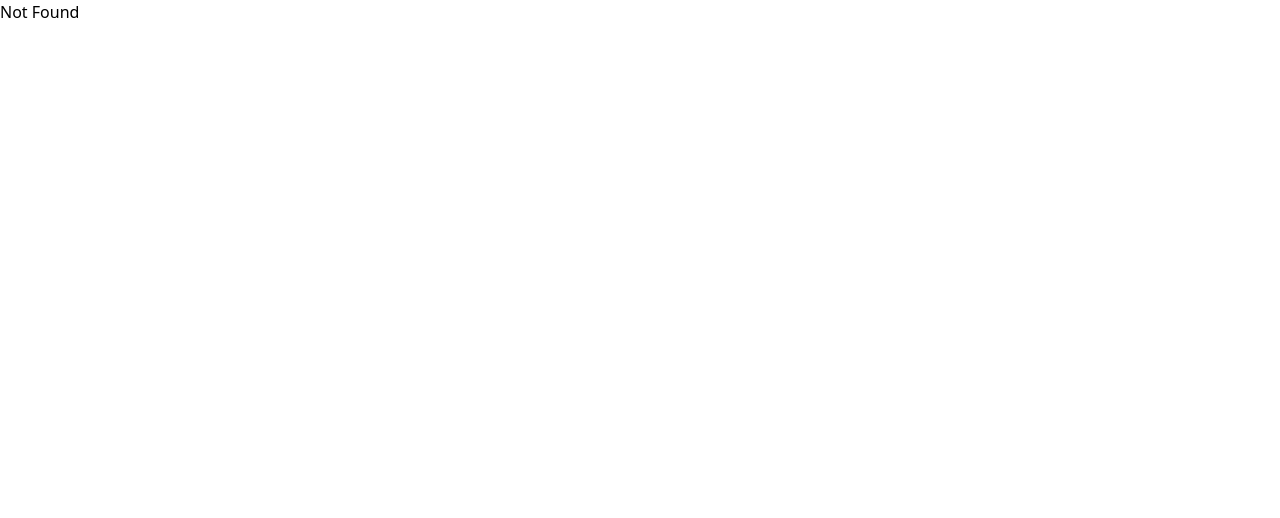
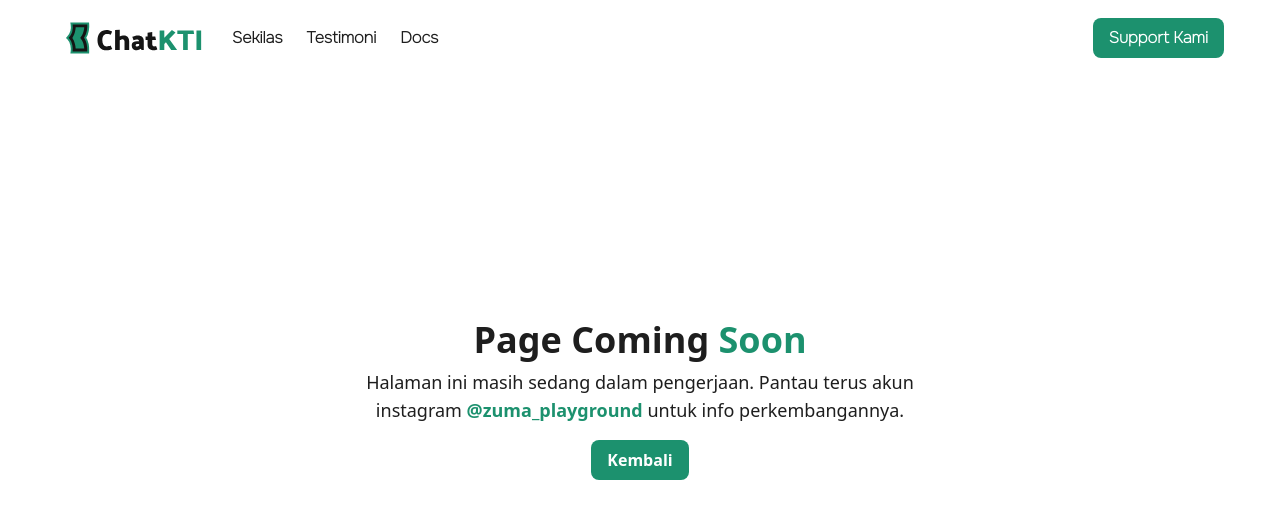
Before and after one commit to zumaku/chatketi_frontend, a React (Vite) app: page /docs in a window 1280 px wide. Shown: the top 518 px of the page. Built offline with nearby package versions, Linux system fonts and the light colour scheme.

Commit message:
feat: add ComingSoon page and update routing to handle new paths

```diff
--- a/src/App.jsx
+++ b/src/App.jsx
@@ -1,5 +1,5 @@
 import { BrowserRouter as Router, Route, Routes } from "react-router-dom";
-import { Chat, Home } from "./pages";
+import { Chat, Home, ComingSoon, NotFound } from "./pages";
 
 export default function App() {
   return (
@@ -7,7 +7,10 @@ export default function App() {
       <Routes>
         <Route path="/" element={<Home />} />
         <Route path="/chat" element={<Chat />} />
-        <Route path="*" element={<h1>Not Found</h1>} />
+        <Route path="/sekilas" element={<ComingSoon />} />
+        <Route path="/testimoni" element={<ComingSoon />} />
+        <Route path="/docs" element={<ComingSoon />} />
+        <Route path="*" element={<NotFound />} />
       </Routes>
     </Router>
   );
--- /dev/null
+++ b/src/pages/ComingSoon.jsx
@@ -0,0 +1,19 @@
+import { Link } from "react-router-dom";
+import { Button, Navbar } from "../components";
+
+export default function ComingSoon() {
+    return(
+        <main className="h-screen text-secondary">
+            <Navbar />
+            <div className="container mx-auto flex justify-center items-center h-full">
+                <div className="text-center">
+                    <h1 className="text-4xl font-bold mb-2">Page Coming <span className="text-accent">Soon</span></h1>
+                    <p className="text-lg mb-4 w-full max-w-[600px] m-auto">Halaman ini masih sedang dalam pengerjaan. Pantau terus akun instagram <a href="https://www.instagram.com/zuma_playground" target="blank" className="font-bold text-accent hover:underline">@zuma_playground</a> untuk info perkembangannya.</p>
+                    <Link to="/">
+                        <Button style="m-auto">Kembali</Button>
+                    </Link>
+                </div>
+            </div>
+        </main>
+    )
+};
--- a/src/pages/index.js
+++ b/src/pages/index.js
@@ -1,4 +1,6 @@
 import Home from "./Home";
 import Chat from "./Chat";
+import ComingSoon from "./ComingSoon";
+import NotFound from "./NotFound";
 
-export { Home, Chat };
+export { Home, Chat, ComingSoon, NotFound };
```
